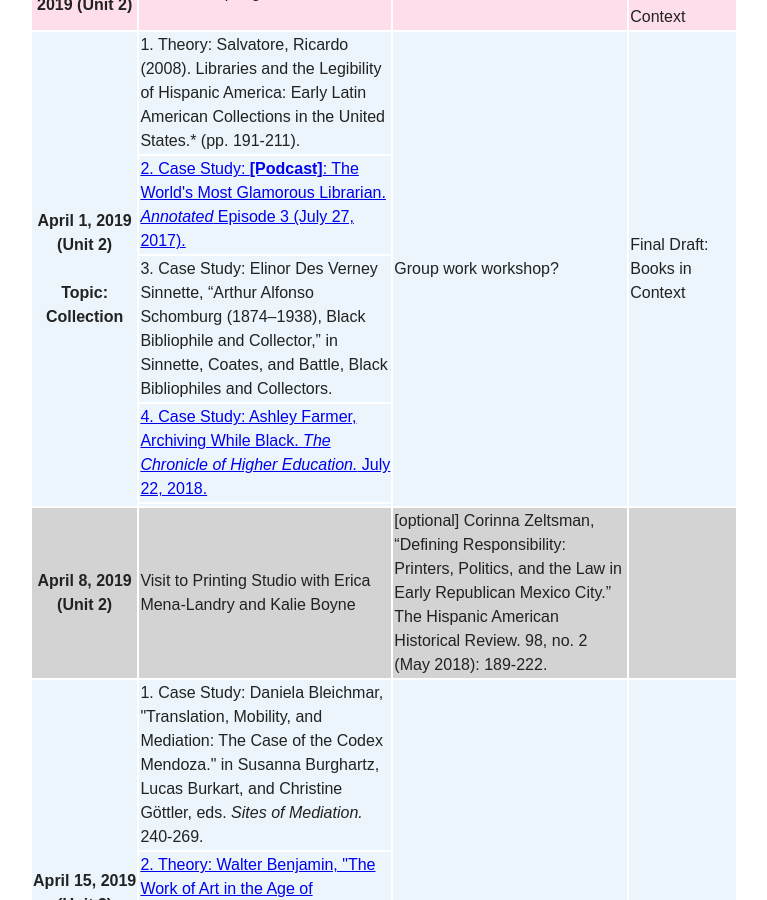
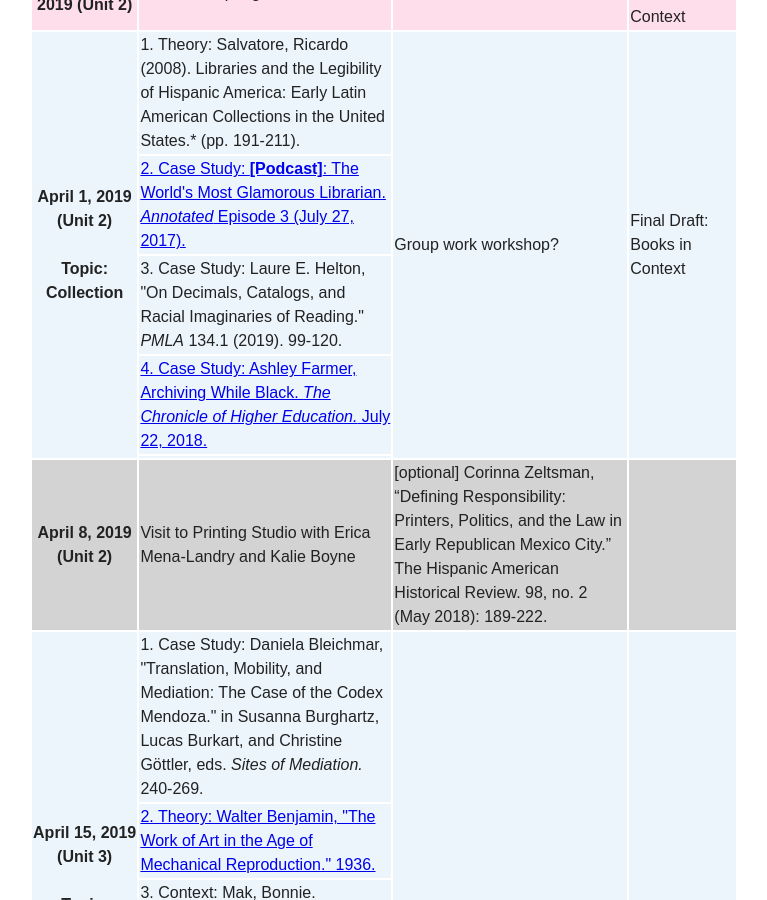
Before and after one commit to halperta/2019-bookhistory, a Jekyll site: the page built from schedule/index.md, in a window 1280 px wide and 900 px high, scrolled down 3455 px. Shown: the whole window, without its empty margins (256-1023 px from the left). Built offline with Jekyll 4.4.1, drawn with Linux system fonts in a browser that asks for light colours; nearby versions of some CDN libraries.

Commit message:
new reading on libraries

```diff
--- a/schedule/index.md
+++ b/schedule/index.md
@@ -201,7 +201,7 @@ Note that this schedule is subject to change. Any changes will be made here.
     <td align="left"><a href="https://bookriot.com/listen/worlds-glamorous-librarian/"> 2. Case Study: <b> [Podcast]</b>: The World's Most Glamorous Librarian. <i>Annotated</i> Episode 3 (July 27, 2017). </a></td>
   </tr>
   <tr bgcolor="EBF5FB">
-    <td align="left">3. Case Study: Elinor Des Verney Sinnette, “Arthur Alfonso Schomburg (1874–1938), Black Bibliophile and Collector,” in Sinnette, Coates, and Battle, Black Bibliophiles and Collectors.  </td>
+    <td align="left">3. Case Study: Laure E. Helton, "On Decimals, Catalogs, and Racial Imaginaries of Reading." <i>PMLA</i> 134.1 (2019). 99-120. </td>
   </tr>
   <tr bgcolor="EBF5FB">
     <td align="left"><a href="https://www.chronicle.com/article/Archiving-While-Black/243981">4. Case Study: Ashley Farmer, Archiving While Black. <i>The Chronicle of Higher Education.</i> July 22, 2018.</a> </td>
```
